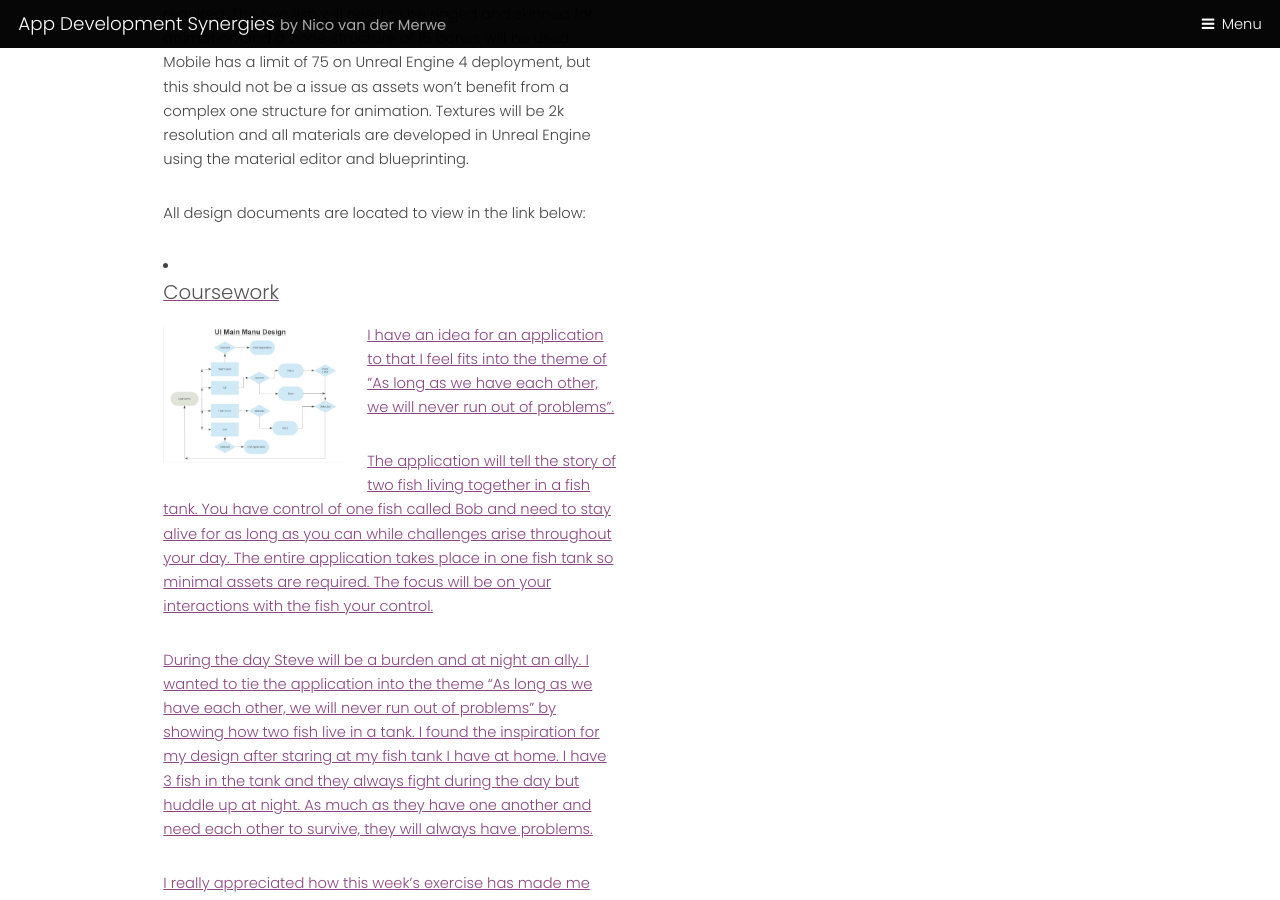
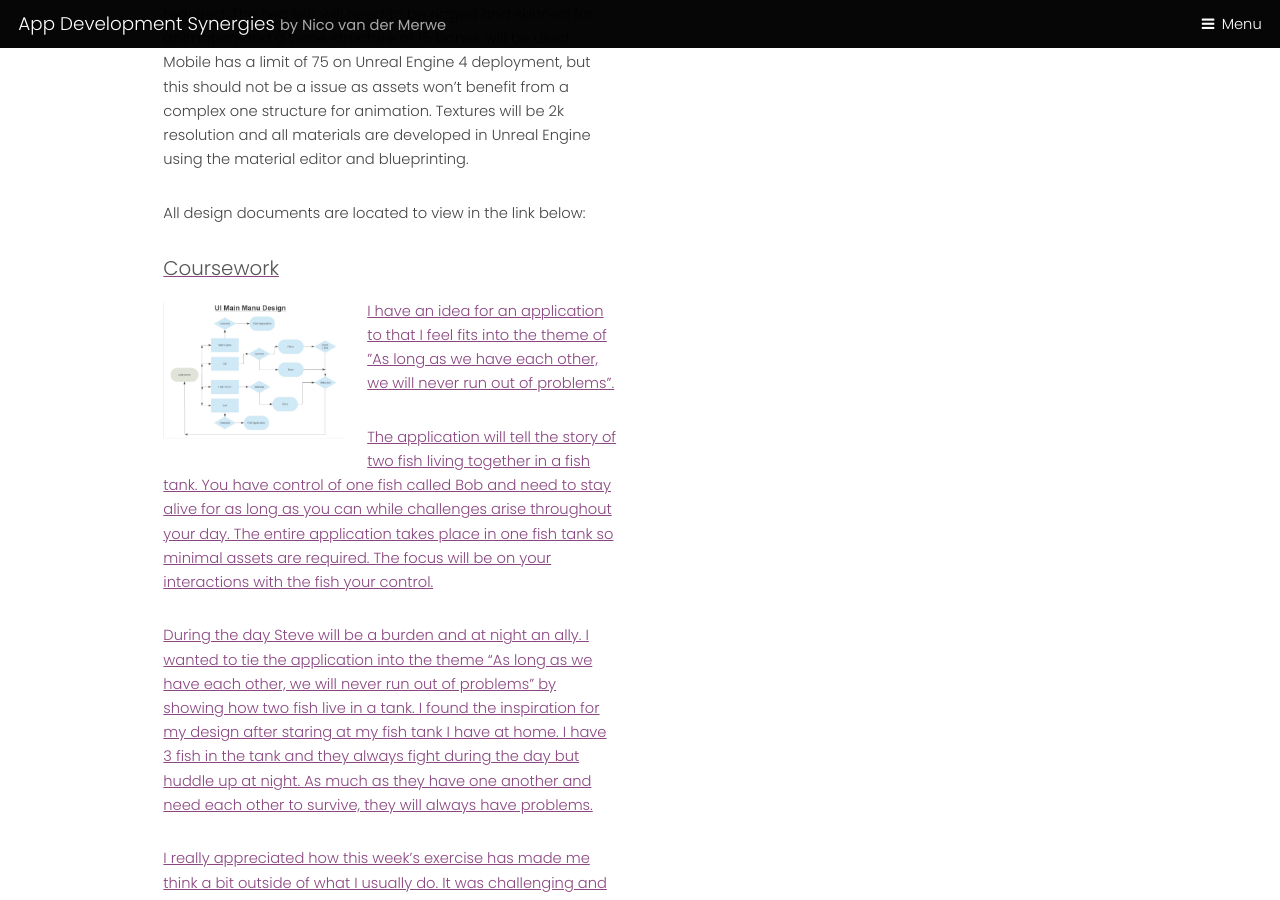
Before and after one commit to NicoVDMerweCRJ/NicoVDMerweCRJ.github.io, a Jekyll site: the page appdevelopmentsynergies.html, which Jekyll copies as it is, in a window 1280 px wide and 900 px high, scrolled down 2954 px. Built offline with Jekyll 4.4.1, drawn with Linux system fonts in a browser that asks for light colours.

```diff
--- a/appdevelopmentsynergies.html
+++ b/appdevelopmentsynergies.html
@@ -79,7 +79,7 @@ Animation will be physics driven for some objects so only basic rigging and bone
 Textures will be 2k resolution and all materials are developed in Unreal Engine using the material editor and blueprinting.</p>
 							<p> All design documents are located to view in the link below:
 
-							<li><a href="https://github.com/NicoVDMerweCRJ/NicoVDMerweCRJ.github.io/tree/master/App%20Development%20Synergies/Week%201/Documents"></li>
+							<p><a href="https://github.com/NicoVDMerweCRJ/NicoVDMerweCRJ.github.io/tree/master/App%20Development%20Synergies/Week%201/Documents"></p>
 
 							<h3>Coursework</h4>
 							<p><span class="image left"><img src="App Development Synergies/Week 1/Documents/UIMainMenuDesignFlowChart.jpg" alt="" /></span>I have an idea for an application to that I feel fits into the theme of ”As long as we have each other, we will never run out of problems”.</p>
@@ -88,7 +88,7 @@ Textures will be 2k resolution and all materials are developed in Unreal Engine
 							<p>I really appreciated how this week’s exercise has made me think a bit outside of what I usually do. It was challenging and getting the blog up and running on github pages was also a great experience in setting up and I see the value of git hub beyond just hosting code repositories, but seeing the potential of hosting a blog or examples of work done on a domain of your choice.</p>
 							<p>Linked below links my Week 1 documents github folder that contains my Creative Piece documents that outline the design of my application.</p>
 
-							<li><a href="https://github.com/NicoVDMerweCRJ/NicoVDMerweCRJ.github.io/tree/master/App%20Development%20Synergies/Week%201/Documents"> </li>
+							<p><a href="https://github.com/NicoVDMerweCRJ/NicoVDMerweCRJ.github.io/tree/master/App%20Development%20Synergies/Week%201/Documents"></p>
 
 							<h3>Blog Entry</h4>
 							<p></p>
```
